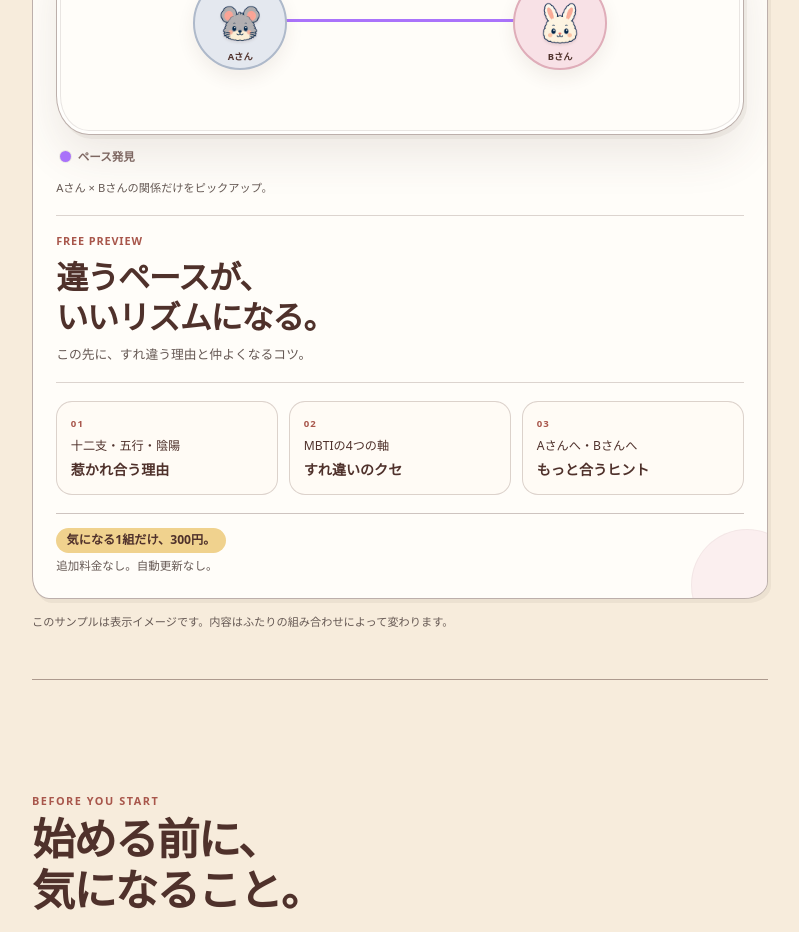
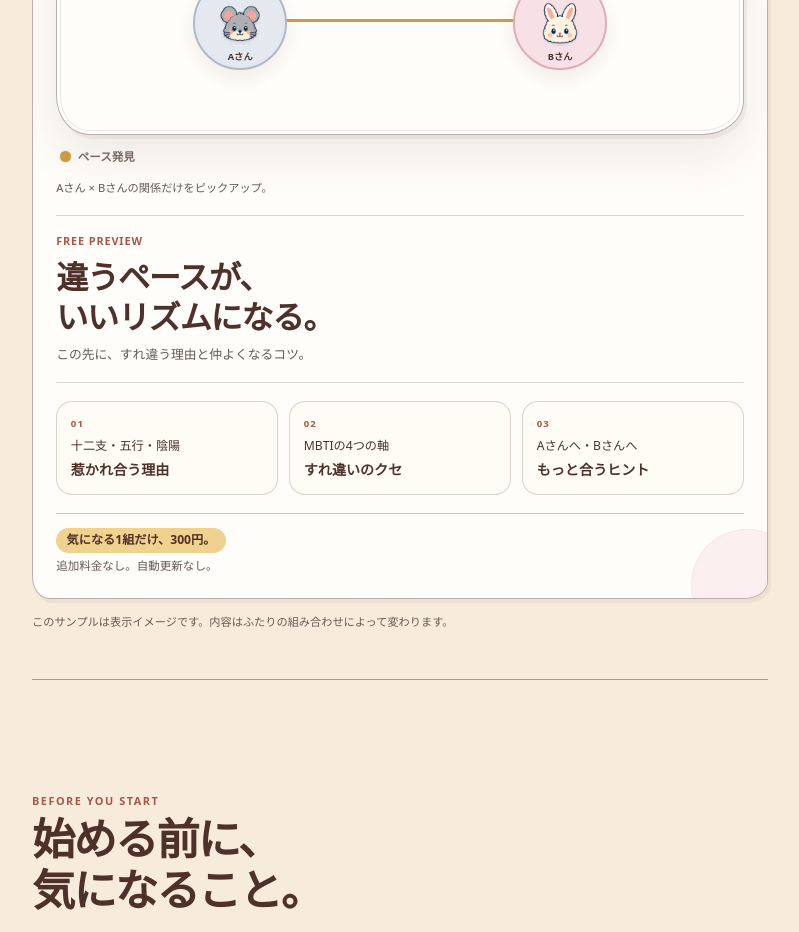
Before and after one commit to mi-hye/mofutype, a Next.js app: page / in a window 1280 px wide. Shown: the part 1920-2852 px from the top of the page, without its empty margins (240-1039 px from the left). Built offline with nearby package versions, Linux system fonts and the light colour scheme; no server answers.

Commit message:
style: use rainbow relationship colors

```diff
--- a/src/app/design-system.css
+++ b/src/app/design-system.css
@@ -44,11 +44,11 @@
   --status-danger: var(--color-error-text);
   --edge-strong: #934b43;
   --edge-soft: #55725f;
-  --relationship-warm: #e75a00;
-  --relationship-clear: #1677ff;
-  --relationship-calm: #009b63;
-  --relationship-neutral: #8a3ffc;
-  --relationship-careful: #e12d63;
+  --relationship-calm: #e12d3f;
+  --relationship-clear: #e75a00;
+  --relationship-neutral: #b77900;
+  --relationship-warm: #009b63;
+  --relationship-careful: #1677ff;
   --relationship-warm-label-text: #2b1814;
   --animal-tiger-pastel: #fff0b8;
   --animal-rat-pastel: #e4e8ef;
```
Also changed, not shown: 1 other file (tests, documents, lock files or other folders).
